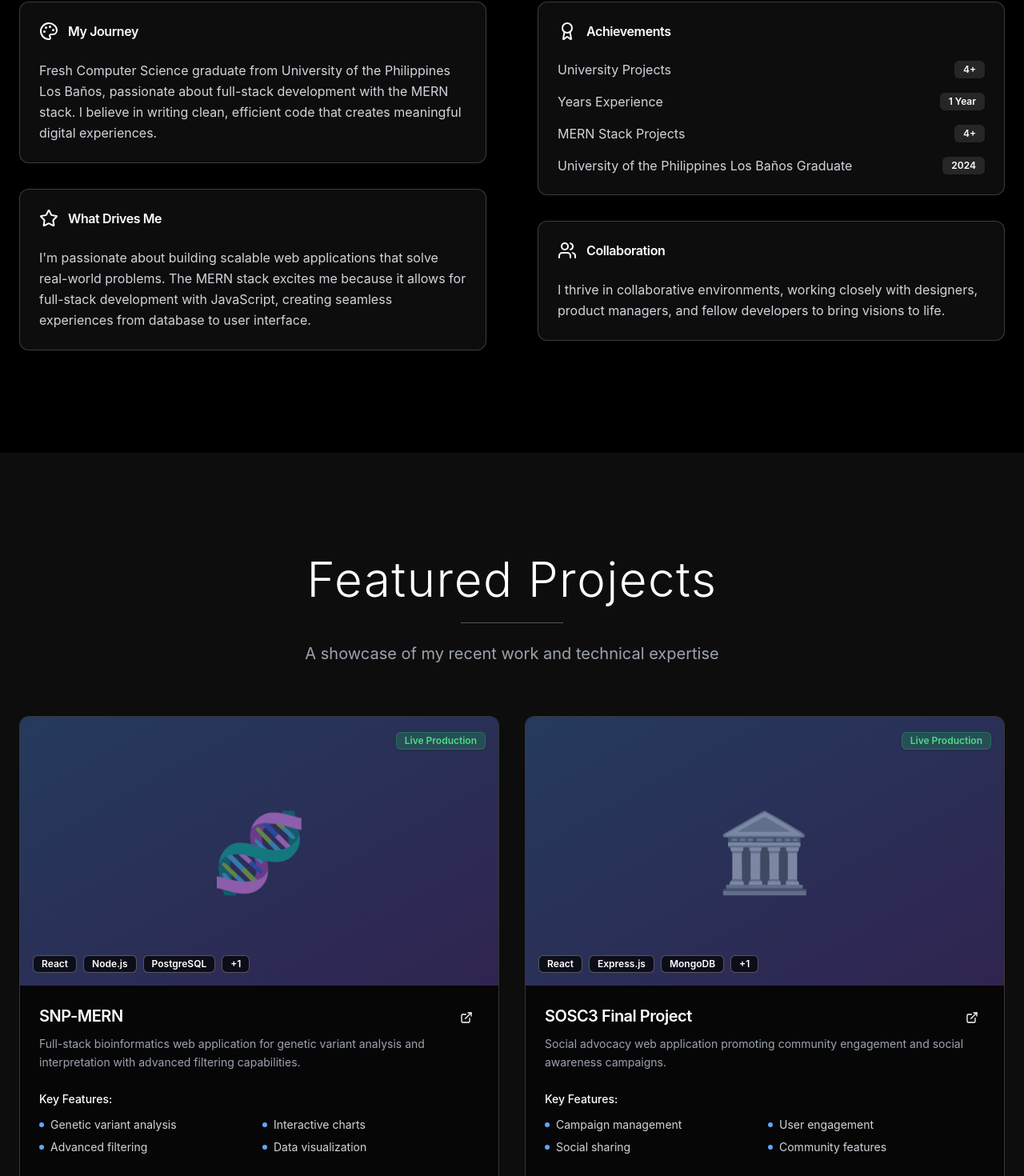
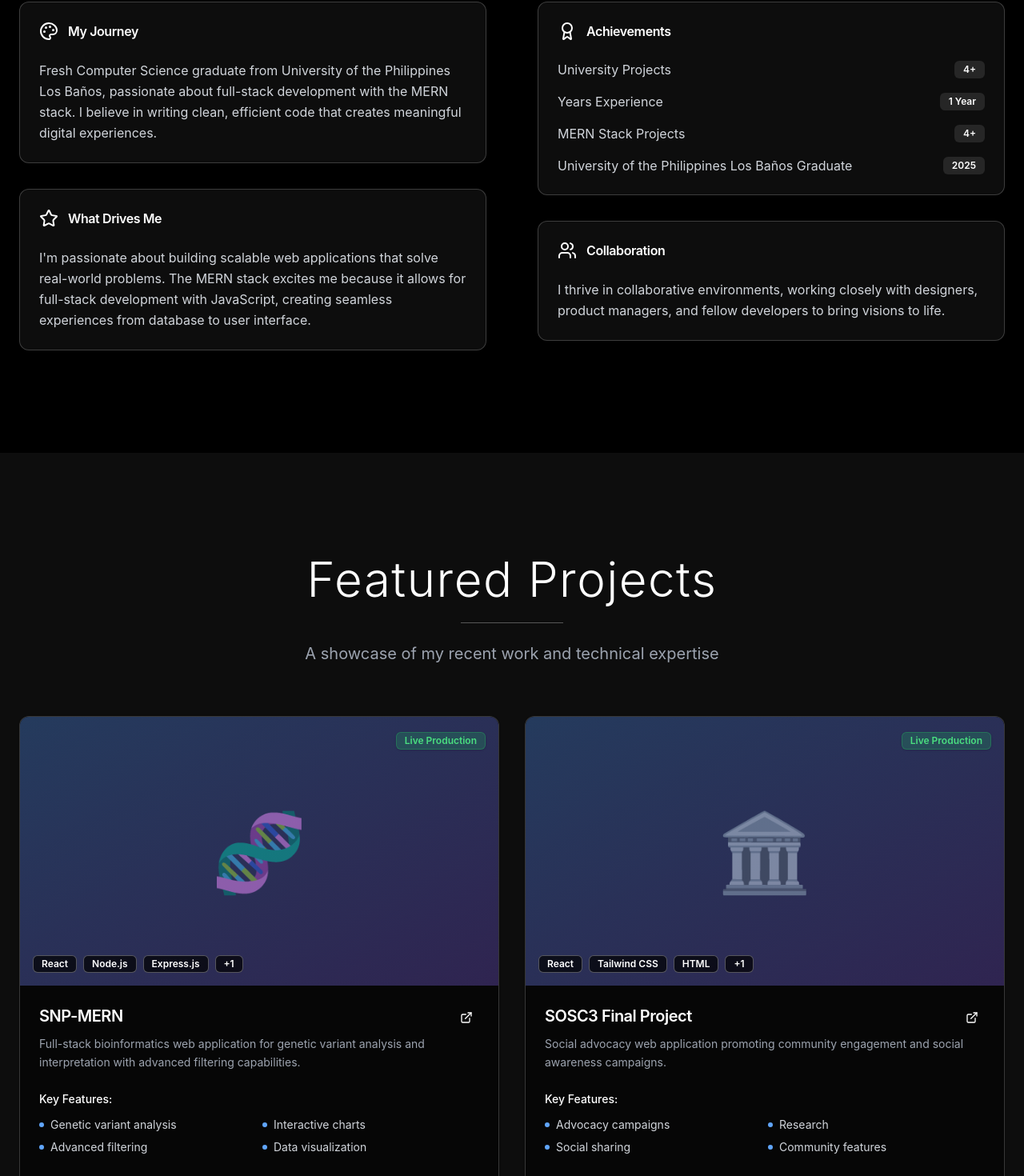
Before and after one commit to jvcerezo/portfolio, a React (Vite) app: page / in a window 1280 px wide. Shown: the part 1279-2749 px from the top of the page at 80% size. Built offline with nearby package versions, Linux system fonts and the light colour scheme.

Commit message:
real life updates

```diff
--- a/src/App.tsx
+++ b/src/App.tsx
@@ -298,7 +298,7 @@ function App() {
                       </div>
                       <div className="flex items-center justify-between">
                         <span className="text-gray-300">University of the Philippines Los Baños Graduate</span>
-                        <Badge variant="secondary" className="bg-white/10 text-white">2024</Badge>
+                        <Badge variant="secondary" className="bg-white/10 text-white">2025</Badge>
                       </div>
                     </CardContent>
                   </Card>
@@ -367,30 +367,30 @@ function App() {
                   {
                     role: 'Bachelor of Science in Computer Science',
                     company: 'University of the Philippines Los Baños',
-                    period: '2020 - 2024',
+                    period: '2021 - 2025',
                     description: 'Completed comprehensive computer science education with focus on software engineering, data structures, algorithms, and web development.',
-                    achievements: ['Graduated Honor Roll', 'College Scholar and Honor Roll for multiple semesters', 'Capstone project in bioinformatics', 'Active member of UPLB Computer Science Society']
+                    achievements: ['Graduated Honor Roll', 'College Scholar and Honor Roll for multiple semesters', 'Capstone project in bioinformatics in collaboration with International Rice Research Institute(IRRI)', 'Active member of UPLB Computer Science Society']
                   },
                   {
-                    role: 'Hackathon Winner',
-                    company: 'University Programming Competition',
-                    period: '2023',
-                    description: 'Won first place in university-wide hackathon developing innovative web application solution under time constraints.',
+                    role: 'Codebreak 2.0 Champion',
+                    company: 'Tenext.ai Codebreak 2.0 Hackathon',
+                    period: '2021 - 2025',
+                    description: 'Won first place in Tenext.ai Codebreak 2.0 Hackathon for developing an innovative AI agent in under 24 hours.',
                     achievements: ['Led team of 4 developers', 'Implemented full-stack MERN solution', 'Presented to panel of industry experts', 'Received recognition for technical excellence']
                   },
                   {
-                    role: 'Freelance Web Developer',
-                    company: 'Independent Projects',
-                    period: '2023 - Present',
-                    description: 'Developing web applications and gaining practical experience in full-stack development using modern technologies.',
-                    achievements: ['Built 4+ production web applications', 'Experience with MERN stack development', 'Client communication and project management', 'Continuous learning of new technologies']
+                    role: '41st CS Week Code Wars Co-Head / Team Lead / Project Manager',
+                    company: 'UPLB Computer Science Society',
+                    period: '2023 - 2025',
+                    description: 'Led the web development of the organization\'s flagship event. Managed a team of developers to create a seamless online experience for participants and judges.',
+                    achievements: ['AWS Deployment', 'Shipped 8 features in 2 months', 'Successfully launched the app used by 20 teams and 4 judges without any downtimes', 'Leadership']
                   },
                   {
-                    role: 'Teaching Assistant',
-                    company: 'UPLB Computer Science Department',
-                    period: '2023 - 2024',
-                    description: 'Assisted in teaching introductory programming courses and helped students with coding fundamentals.',
-                    achievements: ['Mentored 20+ students in programming', 'Led laboratory sessions', 'Developed supplementary learning materials', 'Improved student understanding of core concepts']
+                    role: 'Bioinformatics Software Development Intern',
+                    company: 'International Rice Research Institute (IRRI)',
+                    period: '2024 - 2025',
+                    description: 'Created a authentication module from scratch using Drupal and Docker, and redeveloped IRRI\'s SNPSeek into SNP-MERN, utilizing modern web technologies and microservices architecture',
+                    achievements: ['Learned Drupal and Dockerization', 'Developed SNPSeek and its core functionalities into a new tech stack (MERN) in under 5 months', 'Successfully converted SNPSeek monolithic architecture to microservices', 'Deployed SNP-MERN completely free using my own laptop as a server XD']
                   }
                 ].map((job, index) => (
                   <Card key={index} className="bg-white/5 border-white/20 backdrop-blur-sm">
@@ -447,7 +447,7 @@ function App() {
                 title: 'SNP-MERN',
                 description: 'Full-stack bioinformatics web application for genetic variant analysis and interpretation with advanced filtering capabilities.',
                 link: 'https://snpseek-mern.vercel.app',
-                tech: ['React', 'Node.js', 'PostgreSQL', 'TypeScript'],
+                tech: ['React', 'Node.js', 'Express.js', 'MongoDB'],
                 features: ['Genetic variant analysis', 'Interactive charts', 'Advanced filtering', 'Data visualization'],
                 status: 'Live Production',
                 image: '🧬'
@@ -456,8 +456,8 @@ function App() {
                 title: 'SOSC3 Final Project',
                 description: 'Social advocacy web application promoting community engagement and social awareness campaigns.',
                 link: 'https://sosc3-advocacy-app.vercel.app',
-                tech: ['React', 'Express.js', 'MongoDB', 'Node.js'],
-                features: ['Campaign management', 'User engagement', 'Social sharing', 'Community features'],
+                tech: ['React', 'Tailwind CSS', 'HTML', 'Vercel'],
+                features: ['Advocacy campaigns', 'Research', 'Social sharing', 'Community features'],
                 status: 'Live Production',
                 image: '🏛️'
               },
@@ -465,7 +465,7 @@ function App() {
                 title: 'Diet Plan Calculator',
                 description: 'Health and nutrition application for creating personalized diet plans with calorie tracking and meal recommendations.',
                 link: 'https://diet-plan-calculator.vercel.app',
-                tech: ['JavaScript', 'HTML/CSS', 'Bootstrap', 'APIs'],
+                tech: ['React', 'Node.js', 'Express.js', 'MongoDB', 'Tailwind CSS'],
                 features: ['Nutrition calculation', 'Meal planning', 'Calorie tracking', 'Personalized recommendations'],
                 status: 'Live Production',
                 image: '🍎'
@@ -474,7 +474,7 @@ function App() {
                 title: 'Maralit Dental Clinic Appointment System',
                 description: 'Comprehensive dental clinic management system with appointment scheduling and patient record management.',
                 link: 'https://mdcas-fe.vercel.app',
-                tech: ['React', 'Node.js', 'Express', 'Database'],
+                tech: ['React', 'Node.js', 'Express', 'MongoDB', 'Tailwind CSS'],
                 features: ['Appointment scheduling', 'Patient management', 'Medical records', 'Clinic administration'],
                 status: 'Live Production',
                 image: '🏥'
```
